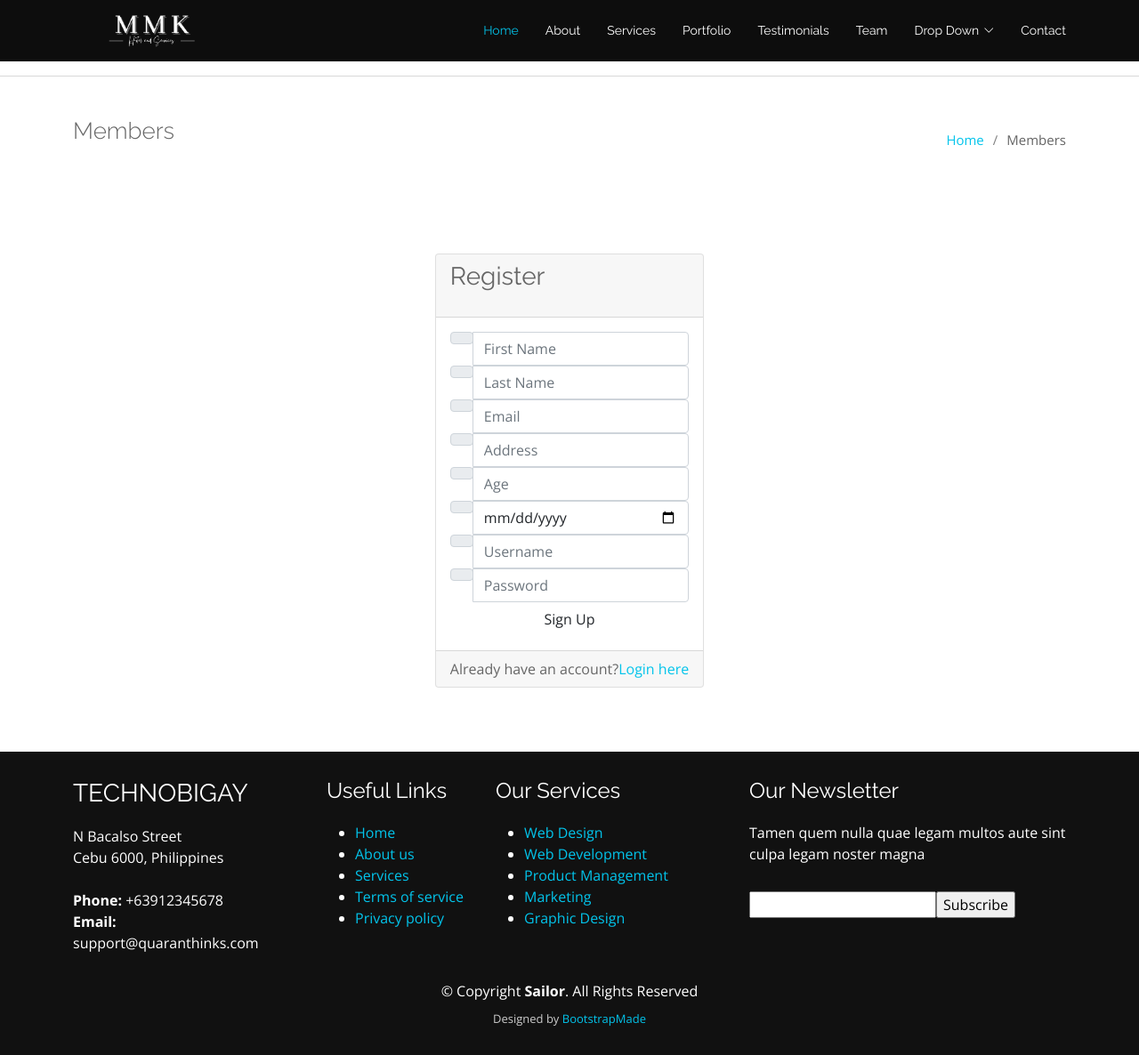
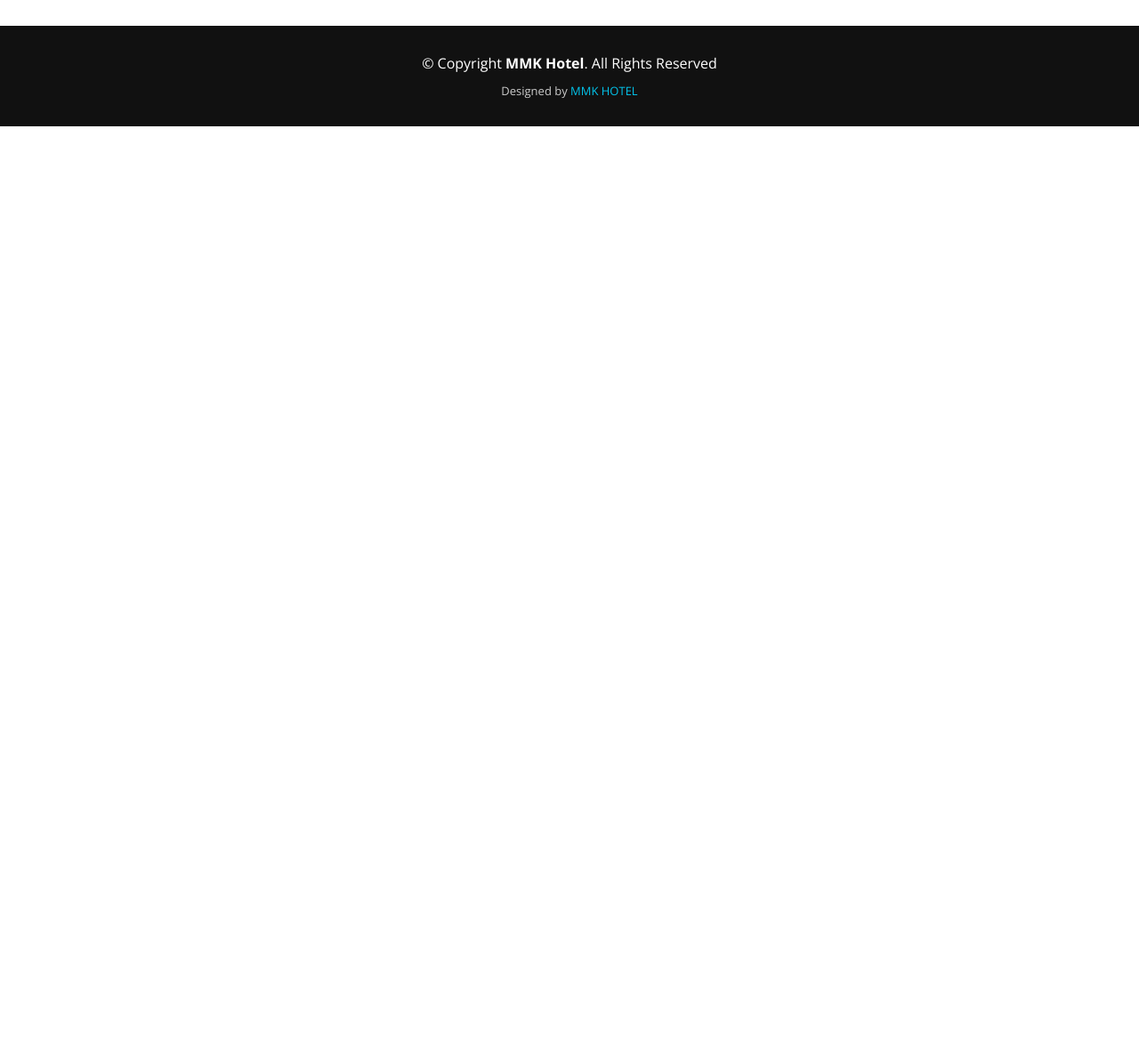
Before and after one commit to WendyChin23/MMKReservation, a Django app: page /signup in a window 1280 px wide. Shown: the part 801-1987 px from the top of the page at 89% size. After the commit the page ends 943 px from the top, so only its background shows below. Run offline with Django 3.2, Linux system fonts and the light colour scheme; some libraries are stand-ins or nearby versions.

Commit message:
Account databse

```diff
--- a/mmmkhotel/mmkreservation/apps.py
+++ b/mmmkhotel/mmkreservation/apps.py
@@ -1,6 +1,6 @@
 from django.apps import AppConfig
-from django.contrib.staticfiles
 
-class MmkreservationConfig(AppConfig):
+
+class AppdevConfig(AppConfig):
     default_auto_field = 'django.db.models.BigAutoField'
     name = 'mmkreservation'
--- a/mmmkhotel/mmmkhotel/settings.py
+++ b/mmmkhotel/mmmkhotel/settings.py
@@ -38,6 +38,7 @@
     'django.contrib.sessions',
     'django.contrib.messages',
     'django.contrib.staticfiles',
+    'mmkreservation',
 ]
 
 MIDDLEWARE = [
--- a/mmmkhotel/templates/signup.html
+++ b/mmmkhotel/templates/signup.html
@@ -52,7 +52,7 @@
 <body>
 
   <!-- ======= Hero Section ======= -->
-  <section id="hero">
+  <!-- <section id="hero">
     <div class="hero-container">
       <div data-aos="fade-in">
         <div class="hero-logo">
@@ -66,8 +66,10 @@
           <a href="#services" class="btn-services">Our Services</a>
         </div>
       </div>
-    </div>
-  </section><!-- End Hero -->
+    </div> -->
+  <!-- </section> -->
+
+  <!-- End Hero -->
 
   <!-- ======= Header ======= -->
   <header id="header" class="d-flex align-items-center">
@@ -129,11 +131,11 @@
       <nav id="navbar" class="navbar">
         <ul>
           <li><a href="{% url 'mmkreservation:Home_view' %}">Home</a></li>
-      <li><a href="{% url 'mmkreservation:team_view' %}">Team</a></li>
-          <li><a href="{% url 'mmkreservation:services_view' %}">Services</a></li>
-          <li><a href="{% url 'mmkreservation:rewards_view' %}">Rewards</a></li>
-          <li><a href="{% url 'mmkreservation:grades_view' %}">Grades</a></li>
-          <li><a href="{% url 'mmkreservation:contact_view' %}">Contact</a></li>
+      <li><a href="{% url 'mmkreservation:Home_view' %}">Team</a></li>
+          <li><a href="{% url 'mmkreservation:Home_view' %}">Services</a></li>
+          <li><a href="{% url 'mmkreservation:Home_view' %}">Rewards</a></li>
+          <li><a href="{% url 'mmkreservation:Home_view' %}">Grades</a></li>
+          <li><a href="{% url 'mmkreservation:Home_view' %}">Contact</a></li>
           <li><a href="{% url 'mmkreservation:login_view' %}" class="active">Account</a></li>
           <li><a href="{% url 'mmkreservation:Home_view' %}" class="getstarted">Get Started</a></li>
         </ul>
@@ -271,90 +273,40 @@
 
 <!-- ======= Footer ======= -->
 <footer id="footer">
-    <div class="footer-top">
   <div class="container">
     <div class="row">
-
-          <div class="col-lg-3 col-md-6">
-            <div class="footer-info">
-              <h3>TECHNOBIGAY</h3>
-              <p>
-                N Bacalso Street <br>
-                Cebu 6000, Philippines<br><br>
-                <strong>Phone:</strong> +63912345678<br>
-                <strong>Email:</strong> support@quaranthinks.com<br>
-              </p>
-              <div class="social-links mt-3">
-                <a href="#" class="twitter"><i class="bx bxl-twitter"></i></a>
-                <a href="#" class="facebook"><i class="bx bxl-facebook"></i></a>
-                <a href="#" class="instagram"><i class="bx bxl-instagram"></i></a>
-                <a href="#" class="google-plus"><i class="bx bxl-skype"></i></a>
-                <a href="#" class="linkedin"><i class="bx bxl-linkedin"></i></a>
+      <div class="col-md-12">
+        <div class="copyright">
+          &copy; Copyright <strong>MMK Hotel</strong>. All Rights Reserved
+        </div>
+        <div class="credits">
+          <!--
+          All the links in the footer should remain intact.
+          You can delete the links only if you purchased the pro version.
+          Licensing information: https://bootstrapmade.com/license/
+          Purchase the pro version with working PHP/AJAX contact form: https://bootstrapmade.com/buy/?theme=Imperial
+        -->
+          Designed by <a href="https://bootstrapmade.com/">MMK HOTEL</a>
         </div>
       </div>
-          </div>
-
-          <div class="col-lg-2 col-md-6 footer-links">
-            <h4>Useful Links</h4>
-            <ul>
-              <li><i class="bx bx-chevron-right"></i> <a href="#">Home</a></li>
-              <li><i class="bx bx-chevron-right"></i> <a href="#">About us</a></li>
-              <li><i class="bx bx-chevron-right"></i> <a href="#">Services</a></li>
-              <li><i class="bx bx-chevron-right"></i> <a href="#">Terms of service</a></li>
-              <li><i class="bx bx-chevron-right"></i> <a href="#">Privacy policy</a></li>
-            </ul>
-          </div>
-
-          <div class="col-lg-3 col-md-6 footer-links">
-            <h4>Our Services</h4>
-            <ul>
-              <li><i class="bx bx-chevron-right"></i> <a href="#">Web Design</a></li>
-              <li><i class="bx bx-chevron-right"></i> <a href="#">Web Development</a></li>
-              <li><i class="bx bx-chevron-right"></i> <a href="#">Product Management</a></li>
-              <li><i class="bx bx-chevron-right"></i> <a href="#">Marketing</a></li>
-              <li><i class="bx bx-chevron-right"></i> <a href="#">Graphic Design</a></li>
-            </ul>
-          </div>
-
-          <div class="col-lg-4 col-md-6 footer-newsletter">
-            <h4>Our Newsletter</h4>
-            <p>Tamen quem nulla quae legam multos aute sint culpa legam noster magna</p>
-            <form action="" method="post">
-              <input type="email" name="email"><input type="submit" value="Subscribe">
-            </form>
-
-          </div>
-
-        </div>
-      </div>
-    </div>
-
-    <div class="container">
-      <div class="copyright">
-        &copy; Copyright <strong><span>Sailor</span></strong>. All Rights Reserved
-      </div>
-      <div class="credits">
-        <!-- All the links in the footer should remain intact. -->
-        <!-- You can delete the links only if you purchased the pro version. -->
-        <!-- Licensing information: https://bootstrapmade.com/license/ -->
-        <!-- Purchase the pro version with working PHP/AJAX contact form: https://bootstrapmade.com/sailor-free-bootstrap-theme/ -->
-        Designed by <a href="https://bootstrapmade.com/">BootstrapMade</a>
     </div>
   </div>
 </footer><!-- End Footer -->
 
+<div id="preloader"></div>
 <a href="#" class="back-to-top d-flex align-items-center justify-content-center"><i class="bi bi-arrow-up-short"></i></a>
 
 <!-- Vendor JS Files -->
-  <script src="{% static 'assets/vendor/bootstrap/js/bootstrap.bundle.min.js' %}"></script>
-  <script src="{% static 'assets/vendor/glightbox/js/glightbox.min.js' %}"></script>
-  <script src="{% static 'assets/vendor/isotope-layout/isotope.pkgd.min.js' %}"></script>
-  <script src="{% static 'assets/vendor/php-email-form/validate.js' %}"></script>
-  <script src="{% static 'assets/vendor/swiper/swiper-bundle.min.js' %}"></script>
-  <script src="{% static 'assets/vendor/waypoints/noframework.waypoints.js' %}"></script>
+<script src="{% static 'assets/vendor/aos/aos.js'%}"></script>
+<script src="{% static 'assets/vendor/bootstrap/js/bootstrap.bundle.min.js'%}"></script>
+<script src="{% static 'assets/vendor/glightbox/js/glightbox.min.js'%}"></script>
+<script src="{% static 'assets/vendor/isotope-layout/isotope.pkgd.min.js'%}"></script>
+<script src="{% static 'assets/vendor/swiper/swiper-bundle.min.js"></script>
+<script src="{% static 'assets/vendor/typed.js/typed.min.js'%}"></script>
+<script src="{% static 'assets/vendor/php-email-form/validate.js'%}"></script>
 
 <!-- Template Main JS File -->
-  <script src="{% static 'assets/js/main.js' %}"></script>
+<script src="{% static 'assets/js/main.js'%}"></script>
 
 </body>
 
```
Also changed, not shown: mmmkhotel/mmkreservation/migrations/0001_initial.py (added), mmmkhotel/mmkreservation/migrations/__init__.py (added). Lines whose indentation alone changed are shown as unchanged.
